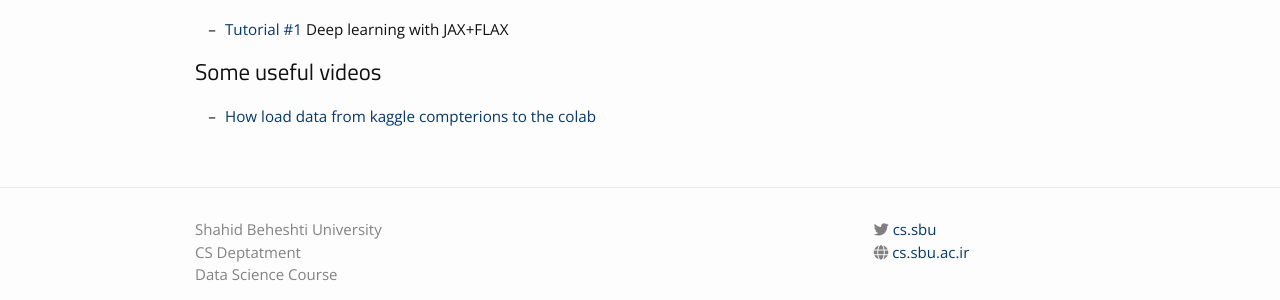
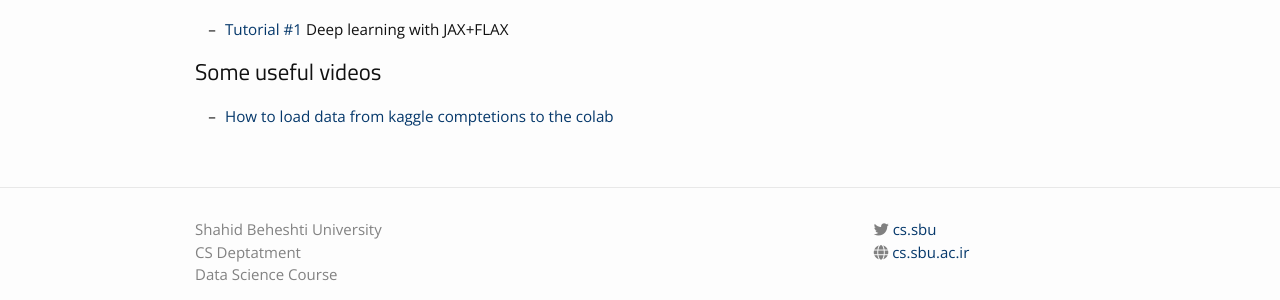
Before and after one commit to khanmhmdi/CS-SBU-Data-Science, a Jekyll site: the page built from materials.md, in a window 1280 px wide. Shown: the part 557-857 px from the top of the page. Built offline with Jekyll 4.4.1, drawn with Linux system fonts in a browser that asks for light colours; nearby versions of some CDN libraries.

Commit message:
Update materials.md

```diff
--- a/materials.md
+++ b/materials.md
@@ -20,4 +20,4 @@ permalink: /materials/
 * [Tutorial #1](https://uvadlc-notebooks.readthedocs.io/en/latest/index.html) Deep learning with JAX+FLAX
 
 ## Some useful videos
-* [How load data from kaggle compterions to the colab](https://www.youtube.com/watch?v=57N1g8k2Hwc)
+* [How to load data from kaggle comptetions to the colab](https://www.youtube.com/watch?v=57N1g8k2Hwc)
```
